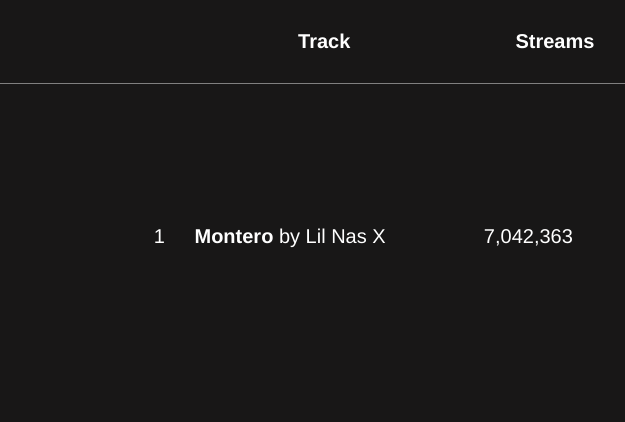
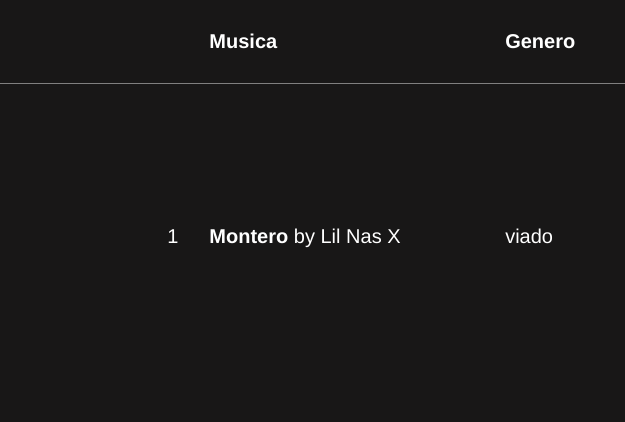
Before and after one commit to gabrielfontineli/atividade05, a plain HTML site: page avaliacao04/site/edson.html in a window 1280 px wide. Shown: the full height of the page, 514-1139 px from the left. Drawn offline with Linux system fonts and the light colour scheme.

Commit message:
resolvendo th

```diff
--- a/avaliacao04/site/edson.html
+++ b/avaliacao04/site/edson.html
@@ -12,8 +12,8 @@
             <thead>
                 <tr>
                     <th colspan="2"></th>
-                    <th class="musica">Track</th>
-                    <th class="genero">Streams</th>
+                    <th class="musica">Musica</th>
+                    <th class="genero">Genero</th>
                 </tr>
             </thead>
             <tbody>
@@ -29,7 +29,7 @@
                         <strong>Montero</strong>
                         <span>by Lil Nas X</span>
                     </td>
-                    <td class="genero">7,042,363</td>
+                    <td class="genero">viado</td>
                 </tr>
             </tbody>
         </table>
--- a/avaliacao04/site/style.css
+++ b/avaliacao04/site/style.css
@@ -50,6 +50,7 @@ td{
 }
 th{
     display:table-cell;
+    text-align: left;
 }
 .musica th
 {
```
